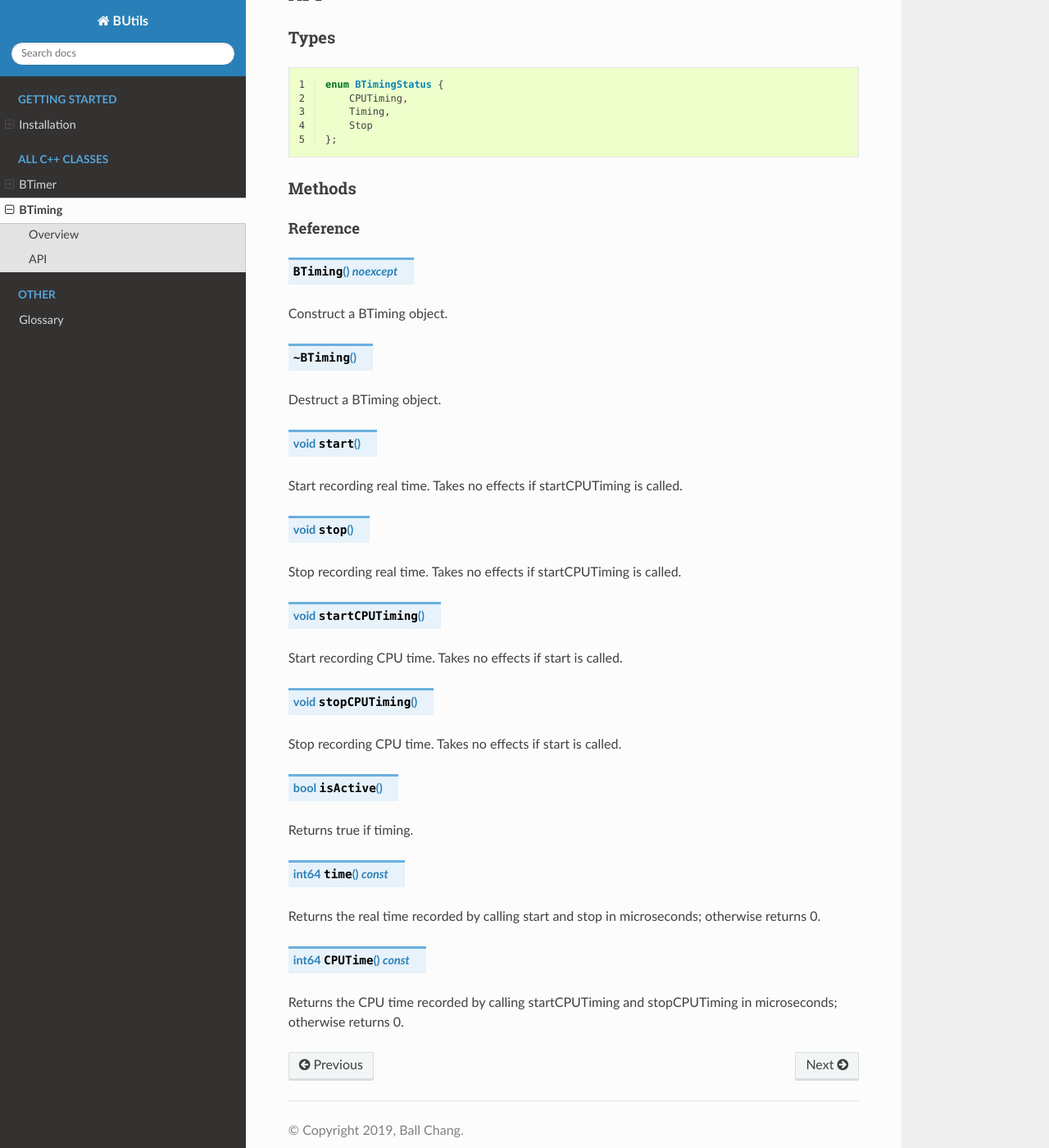
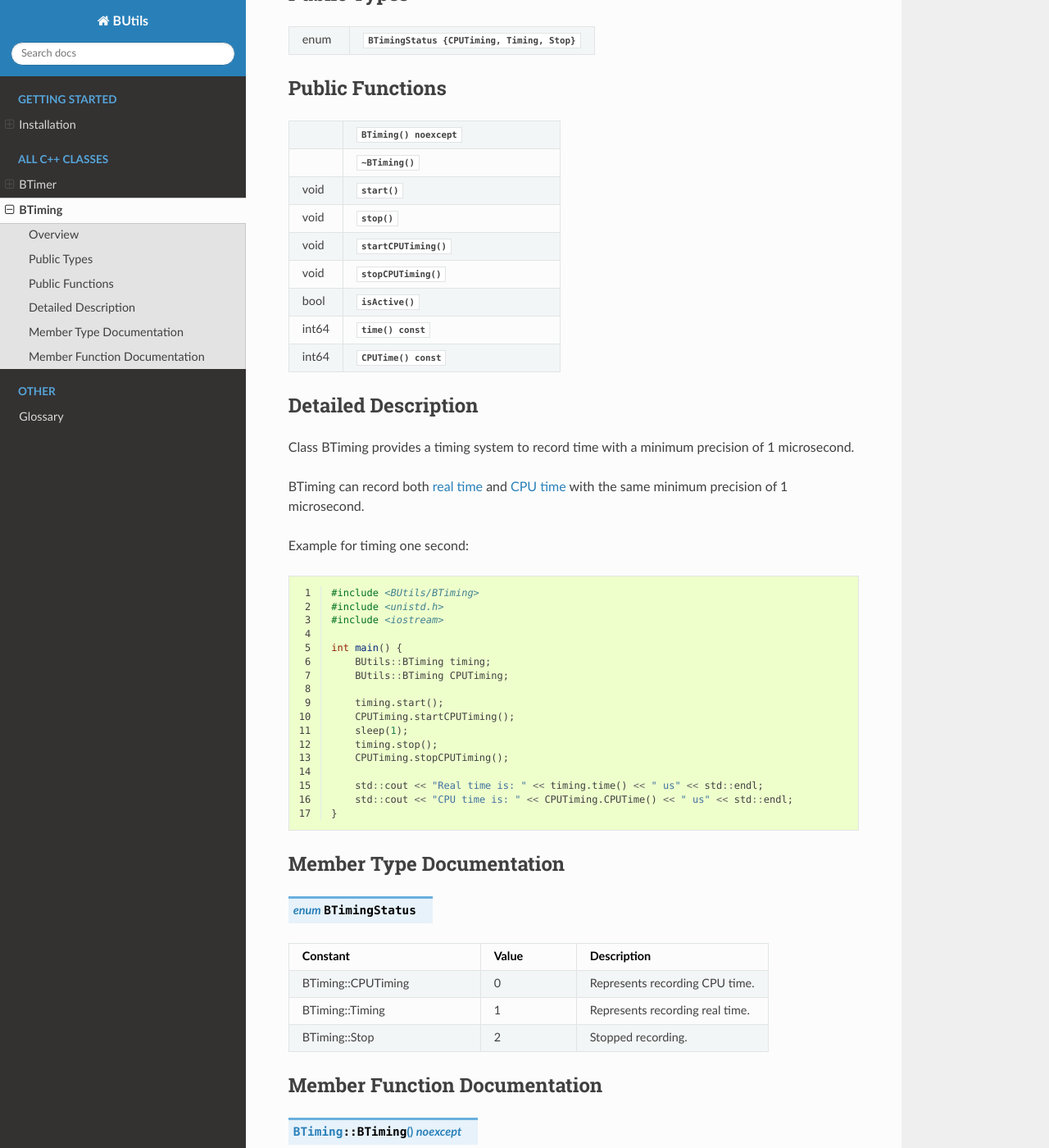
Before and after one commit to zhangbolily/BUtils, a Sphinx documentation site: the page built from docs/source/BTiming.rst, in a window 1280 px wide and 1400 px high, scrolled down 336 px. Shown: the whole window at 82% size. Built offline with Sphinx 7.4.7 and the Read the Docs theme 2.0.0, drawn with Linux system fonts in a browser that asks for light colours; some of the changed text lies outside the part shown.

Commit message:
Update BTiming document

```diff
--- a/docs/source/BTiming.rst
+++ b/docs/source/BTiming.rst
@@ -6,68 +6,149 @@
 BTiming
 =============
 
-Defined in header "BUtils/BTiming.h"
+Defined in header <BUtils/BTiming>
 
 Overview
 ========
 
-Class BTiming is for recording time with a minimum precision of 1 microsecond.
+Class BTiming provides a timing system to record time with a minimum precision of 1 microsecond.
 
-API
-===
+Public Types
+=============
 
------
-Types
------
+.. list-table::
+    :widths: 1 4
+    :align: left
+
+    * - enum
+      - :cpp:enum:`BTimingStatus {CPUTiming, Timing, Stop} <BTimingStatus>`
+
+Public Functions
+=================
+
+.. list-table::
+    :widths: 1 4
+    :align: left
+
+    * -
+      - :cpp:func:`BTiming() noexcept <BTiming::BTiming()>`
+
+    * -
+      - :cpp:func:`~BTiming() <BTiming::~BTiming()>`
+
+    * - void
+      - :cpp:func:`start() <BTiming::start()>`
+
+    * - void
+      - :cpp:func:`stop() <BTiming::stop()>`
+
+    * - void
+      - :cpp:func:`startCPUTiming() <BTiming::startCPUTiming()>`
+
+    * - void
+      - :cpp:func:`stopCPUTiming() <BTiming::stopCPUTiming()>`
+
+    * - bool
+      - :cpp:func:`isActive() <BTiming::isActive()>`
+
+    * - int64
+      - :cpp:func:`time() const <BTiming::time()>`
+
+    * - int64
+      - :cpp:func:`CPUTime() const <BTiming::CPUTime()>`
+
+Detailed Description
+=====================
+
+Class BTiming provides a timing system to record time with a minimum precision of 1 microsecond.
+
+BTiming can record both :term:`real time` and :term:`CPU time` with the same minimum precision of 1 microsecond.
+
+Example for timing one second:
 
 .. code-block:: cpp
     :linenos:
 
-    enum BTimingStatus {
-        CPUTiming,
-        Timing,
-        Stop
-    };
+    #include <BUtils/BTiming>
+    #include <unistd.h>
+    #include <iostream>
 
--------
-Methods
--------
+    int main() {
+        BUtils::BTiming timing;
+        BUtils::BTiming CPUTiming;
 
-Reference
----------
+        timing.start();
+        CPUTiming.startCPUTiming();
+        sleep(1);
+        timing.stop();
+        CPUTiming.stopCPUTiming();
 
-.. cpp:function:: BTiming() noexcept
+        std::cout << "Real time is: " << timing.time() << " us" << std::endl;
+        std::cout << "CPU time is: " << CPUTiming.CPUTime() << " us" << std::endl;
+    }
+
+Member Type Documentation
+==========================
+
+.. cpp:enum:: BTimingStatus
+
+.. list-table::
+    :widths: 4 2 4
+    :align: left
+    :header-rows: 1
+
+    * - Constant
+      - Value
+      - Description
+
+    * - BTiming::CPUTiming
+      - 0
+      - Represents recording CPU time.
+
+    * - BTiming::Timing
+      - 1
+      - Represents recording real time.
+
+    * - BTiming::Stop
+      - 2
+      - Stopped recording.
+
+
+Member Function Documentation
+===============================
+
+.. cpp:function:: BTiming::BTiming() noexcept
 
 Construct a BTiming object.
 
-.. cpp:function:: ~BTiming()
+.. cpp:function:: BTiming::~BTiming()
 
 Destruct a BTiming object.
 
-.. cpp:function:: void start()
+.. cpp:function:: void BTiming::start()
 
 Start recording real time. Takes no effects if startCPUTiming is called.
 
-.. cpp:function:: void stop()
+.. cpp:function:: void BTiming::stop()
 
 Stop recording real time. Takes no effects if startCPUTiming is called.
 
-.. cpp:function:: void startCPUTiming()
+.. cpp:function:: void BTiming::startCPUTiming()
 
 Start recording CPU time. Takes no effects if start is called.
 
-.. cpp:function:: void stopCPUTiming()
+.. cpp:function:: void BTiming::stopCPUTiming()
 
 Stop recording CPU time. Takes no effects if start is called.
 
-.. cpp:function:: bool isActive()
+.. cpp:function:: bool BTiming::isActive()
 
 Returns true if timing.
 
-.. cpp:function:: int64 time() const
+.. cpp:function:: int64 BTiming::time() const
 
 Returns the real time recorded by calling start and stop in microseconds; otherwise returns 0.
 
-.. cpp:function:: int64 CPUTime() const
+.. cpp:function:: int64 BTiming::CPUTime() const
 
 Returns the CPU time recorded by calling startCPUTiming and stopCPUTiming in microseconds; otherwise returns 0.
```
Also changed, not shown: docs/source/BTimer.rst (+6 -4 lines).
